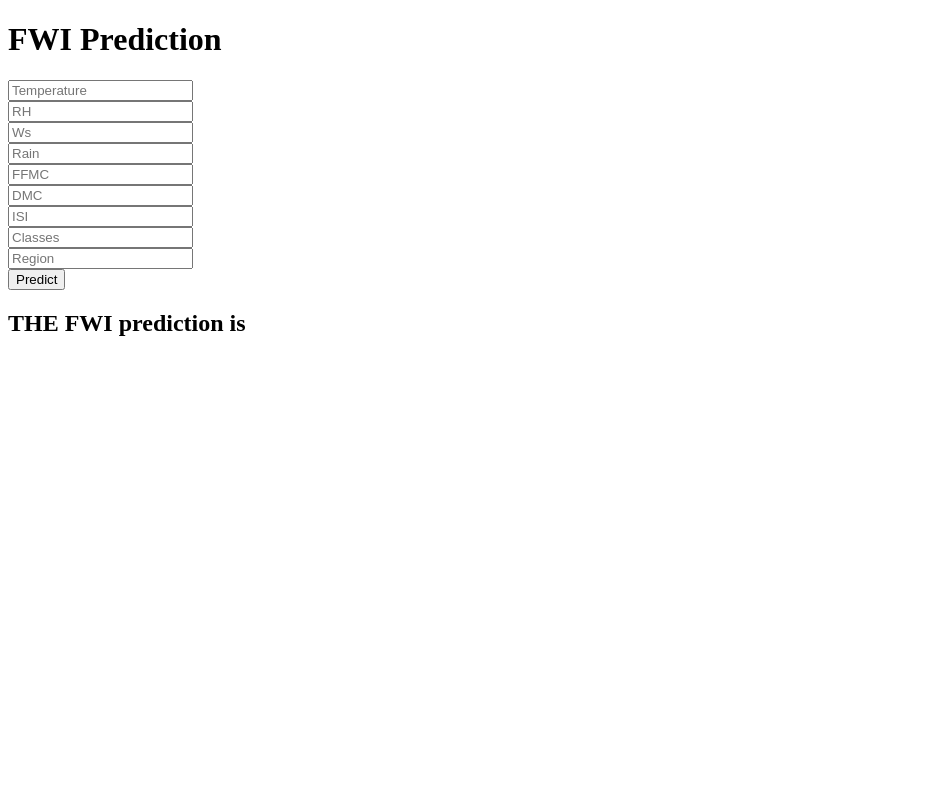
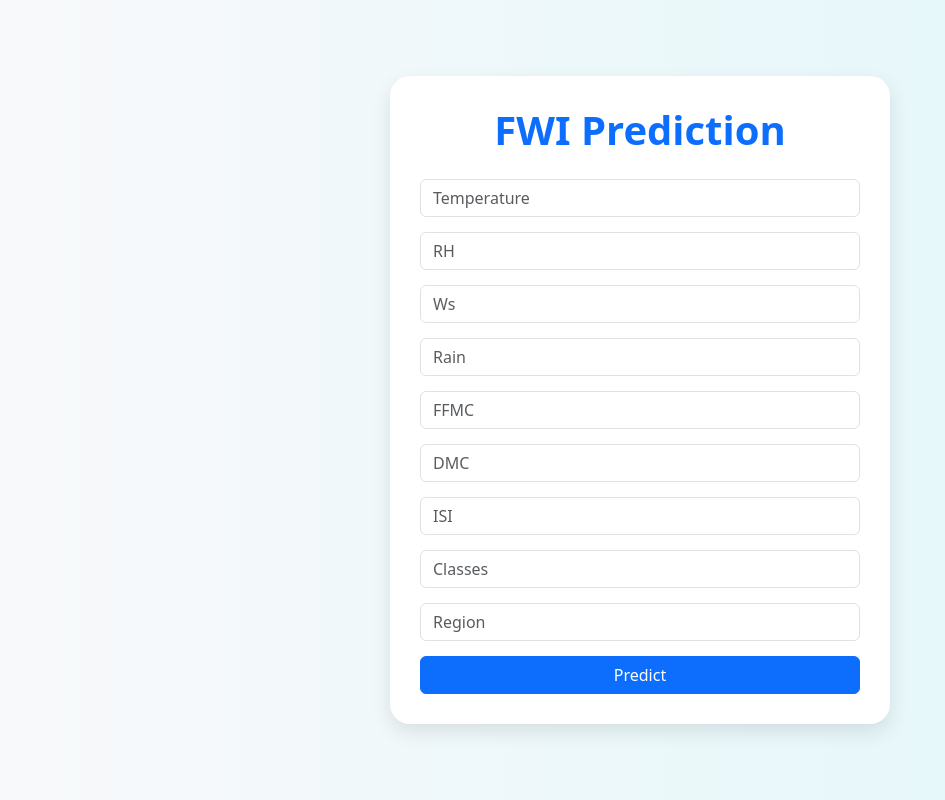
Before and after one commit to AI-WAJID/Forest_Fire, a Flask app: page /predictdata in a window 1280 px wide. Shown: the whole page, without its empty margins (0-945 px from the left). Run offline with Flask 3, Linux system fonts and the light colour scheme; parts of the project's set-up code (start-up, migrations or seed data) failed here and were passed over.

Commit message:
Updated: Enhanced frontend and fixed prediction logic

```diff
--- a/templates/home.html
+++ b/templates/home.html
@@ -1,7 +1,52 @@
 <!DOCTYPE html>
-<html>
+<html lang="en">
 <head>
+    <meta charset="UTF-8">
     <title>FWI Prediction</title>
+    <meta name="viewport" content="width=device-width, initial-scale=1">
+
+    <!-- Bootstrap CDN -->
+    <link href="https://cdn.jsdelivr.net/npm/bootstrap@5.3.0/dist/css/bootstrap.min.css" rel="stylesheet">
+
+    <style>
+        body {
+            background: linear-gradient(to right, #f8f9fa, #e0f7fa);
+            display: flex;
+            justify-content: center;
+            align-items: center;
+            height: 100vh;
+        }
+
+        .login {
+            background-color: white;
+            padding: 30px;
+            border-radius: 20px;
+            box-shadow: 0px 8px 20px rgba(0, 0, 0, 0.1);
+            width: 100%;
+            max-width: 500px;
+        }
+
+        .login h1 {
+            text-align: center;
+            margin-bottom: 25px;
+            font-weight: bold;
+            color: #0d6efd;
+        }
+
+        .form-control {
+            margin-bottom: 15px;
+        }
+
+        .btn {
+            width: 100%;
+        }
+
+        h2 {
+            text-align: center;
+            margin-top: 25px;
+            color: #28a745;
+        }
+    </style>
 </head>
 <body>
 
@@ -10,21 +55,25 @@
 
     <!-- Main Input For Receiving Query to our ML -->
     <form action="{{ url_for('predict_datapoint') }}" method="post">
-        <input type="text" name="Temperature" placeholder="Temperature" required="required" /><br>
-        <input type="text" name="RH" placeholder="RH" required="required" /><br>
-        <input type="text" name="Ws" placeholder="Ws" required="required" /><br>
-        <input type="text" name="Rain" placeholder="Rain" required="required" /><br>
-        <input type="text" name="FFMC" placeholder="FFMC" required="required" /><br>
-        <input type="text" name="DMC" placeholder="DMC" required="required" /><br>
-        <input type="text" name="ISI" placeholder="ISI" required="required" /><br>
-        <input type="text" name="Classes" placeholder="Classes" required="required" /><br>
-        <input type="text" name="Region" placeholder="Region" required="required" /><br>
+        <input type="text" name="Temperature" class="form-control" placeholder="Temperature" required />
+        <input type="text" name="RH" class="form-control" placeholder="RH" required />
+        <input type="text" name="Ws" class="form-control" placeholder="Ws" required />
+        <input type="text" name="Rain" class="form-control" placeholder="Rain" required />
+        <input type="text" name="FFMC" class="form-control" placeholder="FFMC" required />
+        <input type="text" name="DMC" class="form-control" placeholder="DMC" required />
+        <input type="text" name="ISI" class="form-control" placeholder="ISI" required />
+        <input type="text" name="Classes" class="form-control" placeholder="Classes" required />
+        <input type="text" name="Region" class="form-control" placeholder="Region" required />
 
-        <button type="submit" class="btn btn-primary btn-block btn-large">Predict</button>
+        <button type="submit" class="btn btn-primary">Predict</button>
     </form>
 
-    <h2>THE FWI prediction is {{ results }}</h2>
+    {% if results %}
+    <h2>The FWI prediction is: {{ results }}</h2>
+    {% endif %}
 </div>
 
+<!-- Bootstrap JS (optional for interactions) -->
+<script src="https://cdn.jsdelivr.net/npm/bootstrap@5.3.0/dist/js/bootstrap.bundle.min.js"></script>
 </body>
 </html>
```
